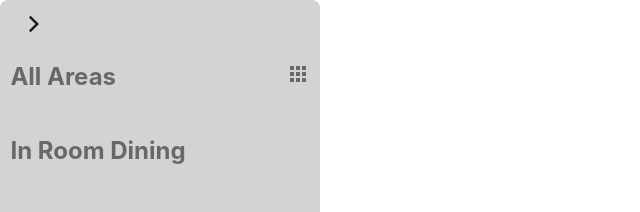
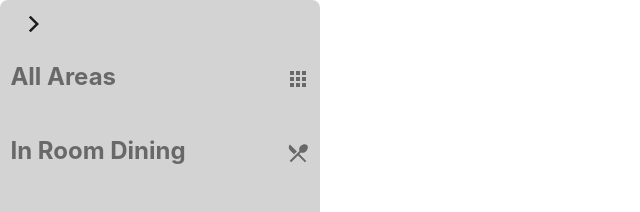
Before and after one commit to vhuang5564/hotel-california, a Next.js app: page /test in a window 1280 px wide. Shown: the top 212 px of the page, without its empty margins (0-640 px from the left). Built offline with nearby package versions, Linux system fonts and the light colour scheme.

Commit message:
add dining Icon

```diff
--- a/components/Sidebar.jsx
+++ b/components/Sidebar.jsx
@@ -4,6 +4,7 @@ import Button from '@material-ui/core/Button';
 import IconButton from "@material-ui/core/Button";
 import ArrowForwardIosIcon from '@material-ui/icons/ArrowForwardIos';
 import AppsIcon from '@material-ui/icons/Apps';
+import LocalDiningIcon from '@material-ui/icons/LocalDining';
 
 export default function Sidebar(props) {
   let n = 0;
@@ -23,7 +24,7 @@ export default function Sidebar(props) {
         />
       </div>
       <h1>All Areas <AppsIcon /></h1>
-      <h1>In Room Dining</h1>
+      <h1>In Room Dining <LocalDiningIcon /></h1>
       <h1>Restuarant & Lounges</h1>
       <h1>Spa & Salon</h1>
       <h1>Hotel Amenities</h1>
--- a/styles/Sidebar.module.scss
+++ b/styles/Sidebar.module.scss
@@ -13,6 +13,7 @@
     padding: 0.1em;
     opacity: 0.5;
     justify-content: space-between;
+    align-items: flex-end;
   }
 
   h1:hover {
```
